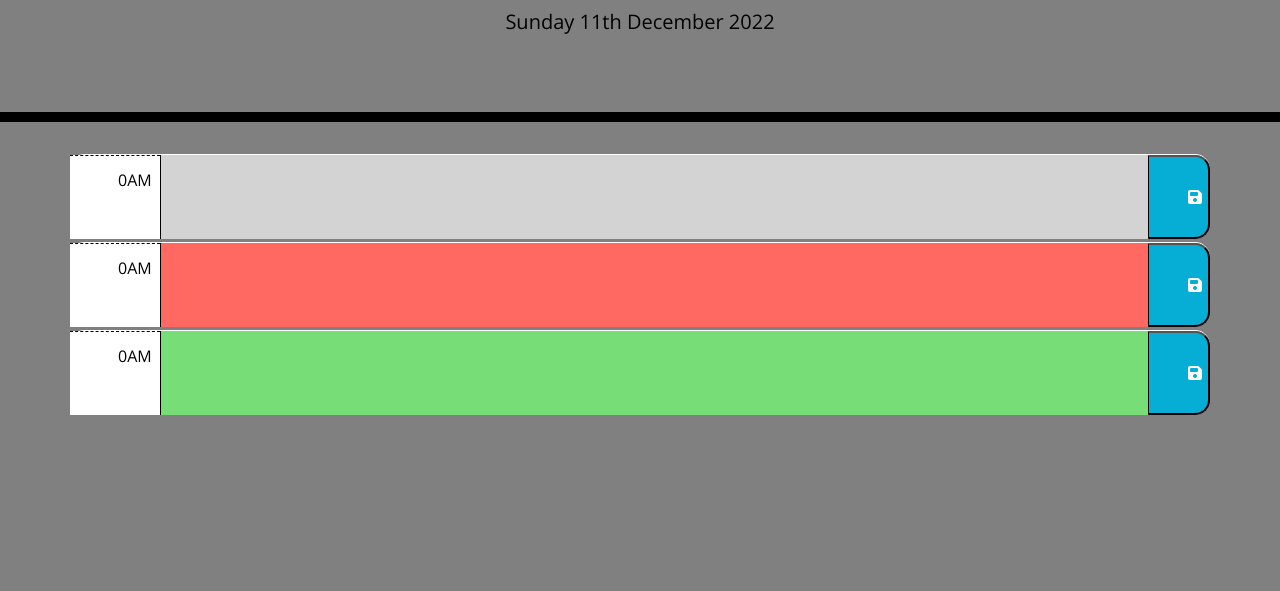
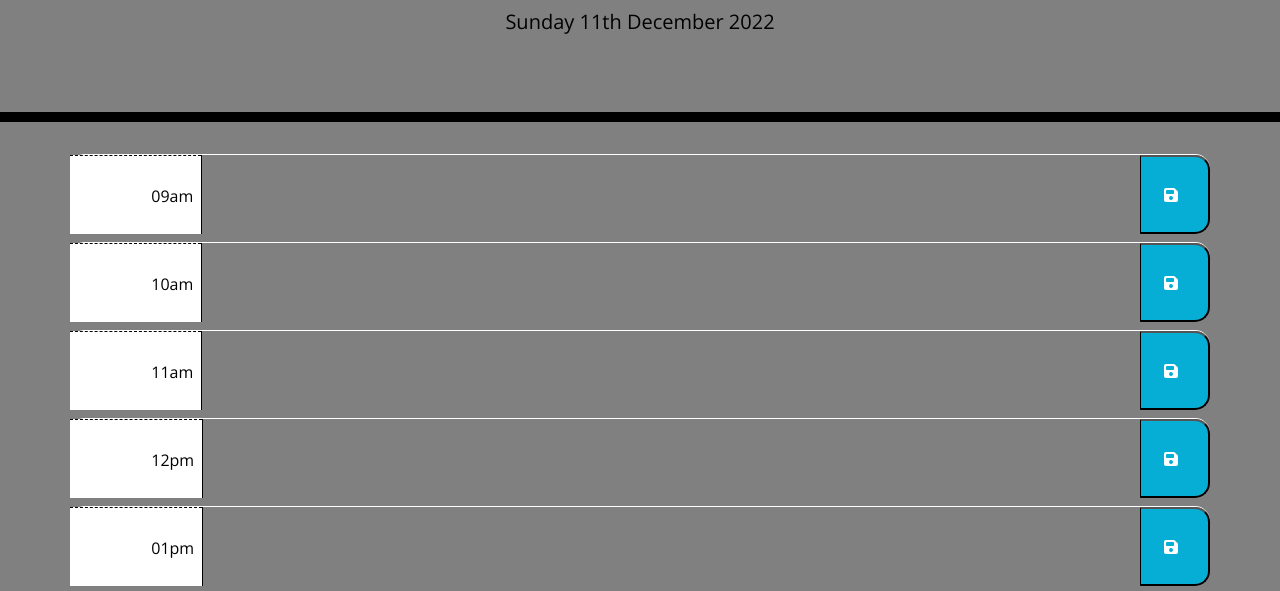
Before and after one commit to AywinK/Daily-Planner, a plain HTML site: page index.html in a window 1280 px wide. Shown: the part 182-773 px from the top of the page. Drawn offline with nearby package versions, Linux system fonts and the light colour scheme.

Commit message:
timeblocks generated with hour, textarea, and btn elements

```diff
--- a/assets/js/app.js
+++ b/assets/js/app.js
@@ -7,4 +7,52 @@ console.log("initial test");
     var currentDayEl = $("#currentDay");
     var currentDay = moment().format("dddd Do MMMM YYYY");
     currentDayEl.text(currentDay);
+    // adds initial timeblocks generatation here
 }());
+
+function getSchedule() {
+    return JSON.parse(localStorage.getItem("schedule")) || [];
+};
+
+function savesSchedule(arr) {
+    localStorage.setItem("schedule", JSON.stringify("arr"));
+}
+
+var startOfBusiness = moment("09", "hh").format("h a");
+startOfBusiness = 9;
+console.log(startOfBusiness);
+var endOfBusiness = moment("17", "hh").format("h a");
+endOfBusiness = 17;
+console.log(endOfBusiness);
+
+var timeblockEl = $("#container");
+var timeblockHourArr = [];
+
+for (var i = startOfBusiness; i <= endOfBusiness; i++) {
+
+    timeblockHourArr.push((moment(`${i}`, "h").format("hha")));
+    console.log(timeblockHourArr);
+    timeblockEl.append("<div></div>");
+
+}
+
+timeblockEl.children().addClass("time-block row d-flex mb-2")
+
+var timeblockArr = $("#container .time-block");
+timeblockArr.each(function (index) {
+    console.log(index);
+    $(this).append(`
+    <p>
+        ${timeblockHourArr[index]}
+    </p>
+    <textarea></textarea>
+    <button>
+    <i></i>
+     </button>
+    `)
+})
+
+timeblockArr.children("p").addClass("hour pt-3 pr-2 pl-5 m-0");
+timeblockArr.children("textarea").addClass("flex-grow-1 m-0");
+timeblockArr.children("button").addClass("saveBtn")
+timeblockArr.children("button").children("i").addClass("fa-solid fa-floppy-disk pr-4")
--- a/index.html
+++ b/index.html
@@ -19,13 +19,13 @@
     <p id="currentDay" class="lead"></p>
   </header>
 
-  <div class="container d-flex flex-column">
+  <div class="container d-flex flex-column" id="container">
 
-    <div class="time-block row d-flex mb-2">
+    <!-- <div class="time-block row d-flex mb-2">
       <p class="hour pt-3 pr-2 pl-5 m-0">0AM</p>
       <textarea name="" id="" cols="10" rows="4" class="past flex-grow-1 m-0"></textarea>
       <button class="saveBtn">
-        <i class="fa-solid fa-floppy-disk"></i>
+        <i class="fa-solid fa-floppy-disk pr-4"></i>
       </button>
     </div>
 
@@ -33,7 +33,7 @@
       <p class="hour pt-3 pr-2 pl-5 m-0">0AM</p>
       <textarea name="" id="" cols="10" rows="4" class="present flex-grow-1 m-0"></textarea>
       <button class="saveBtn">
-        <i class="fa-solid fa-floppy-disk"></i>
+        <i class="fa-solid fa-floppy-disk pr-4"></i>
       </button>
     </div>
 
@@ -41,9 +41,9 @@
       <p class="hour pt-3 pr-2 pl-5 m-0">0AM</p>
       <textarea name="" id="" cols="10" rows="4" class="future flex-grow-1 m-0"></textarea>
       <button class="saveBtn">
-        <i class="fa-solid fa-floppy-disk"></i>
+        <i class="fa-solid fa-floppy-disk pr-4"></i>
       </button>
-    </div>
+    </div> -->
 
     <!-- Timeblocks go here -->
   </div>
```
